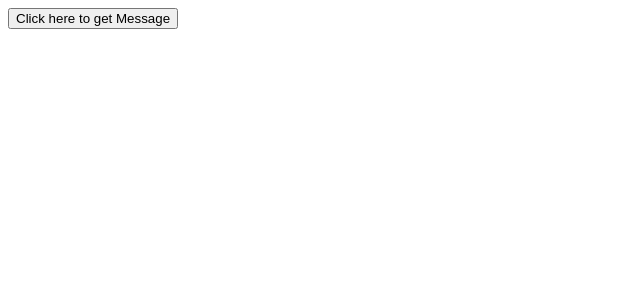
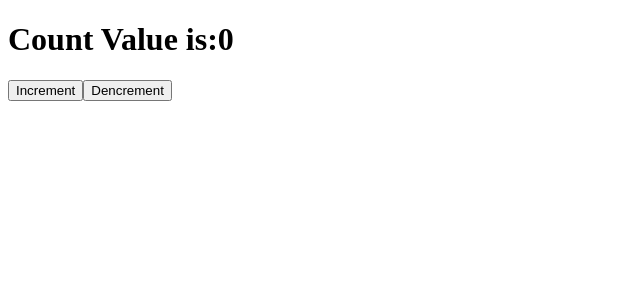
Before and after one commit to thodoju/myproject, a React (Vite) app in the folder reactpro/: page / in a window 1280 px wide. Shown: the top 300 px of the page, without its empty margins (0-640 px from the left). Built offline with nearby package versions, Linux system fonts and the light colour scheme.

Commit message:
state in react

```diff
--- a/reactpro/src/App.jsx
+++ b/reactpro/src/App.jsx
@@ -1,8 +1,9 @@
+import Counter from "./components/Counter";
 import Message from "./components/Message";
 function App() {
   return (
     <div className="App">
-      <Message />
+      <Counter />
     </div>
   );
 }
--- /dev/null
+++ b/reactpro/src/components/Counter.jsx
@@ -0,0 +1,18 @@
+import { useState } from "react";
+
+export default function Counter() {
+  const [count, setCount] = useState(0);
+  function handleClick() {
+    setCount(count + 1);
+  }
+  function Deacrement() {
+    setCount(count - 1);
+  }
+  return (
+    <div>
+      <h1>Count Value is:{count}</h1>
+      <button onClick={handleClick}>Increment</button>
+      <button onClick={Deacrement}>Dencrement</button>
+    </div>
+  );
+}
```
